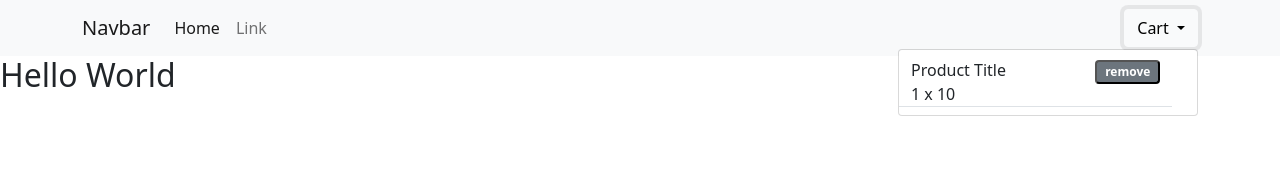
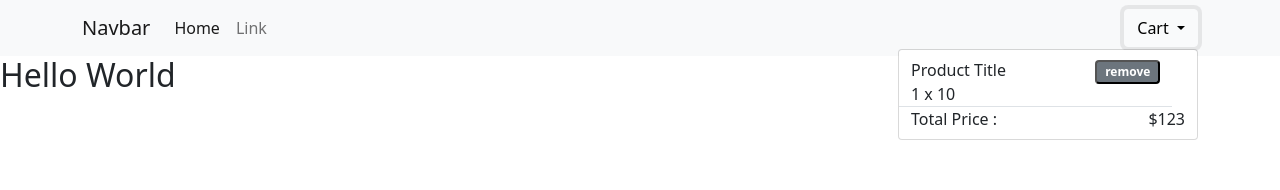
Before and after one commit to Abdul-aziz-shuvo/ecommerce-with-vuex, a Vue app: page / in a window 1280 px wide. Both pictures are taken after a click on the button "Cart". Shown: the top 190 px of the page. Built offline with nearby package versions, Linux system fonts and the light colour scheme.

Commit message:
cart-menu component

```diff
--- a/package.json
+++ b/package.json
@@ -8,6 +8,7 @@
     "lint": "vue-cli-service lint"
   },
   "dependencies": {
+    "@vue/cli": "^4.5.12",
     "bootstrap": "^5.0.0-alpha1",
     "core-js": "^3.6.5",
     "popper.js": "^1.16.1",
--- /dev/null
+++ b/src/components/header/cartMenu.vue
@@ -0,0 +1,31 @@
+<template>
+         <ul class="dropdown-menu" aria-labelledby="dropdownMenuButton1" style="right:0;left:auto;min-width:300px">
+           <div class="row m-0">
+             <div class="col-5 ml-2 border-bottom">
+               <p class="m-0">Product Title</p>
+               <p class="m-0">1 x 10 </p>
+             </div>
+
+              <div class="col-6 border-bottom" style="text-align:end">
+                <button type="" class="badge bg-secondary mr-2">remove</button>
+             </div>
+
+             <div class="col-6">
+               Total Price :
+             </div>
+
+              <div class="col-6" style="text-align:end">
+              $123
+             </div>
+           </div>
+
+        </ul>
+</template>
+<script>
+export default {
+
+}
+</script>
+<style lang="">
+
+</style>
--- a/src/components/header/header.vue
+++ b/src/components/header/header.vue
@@ -17,26 +17,15 @@
         </li>
       </ul>
     </div>
-
+      <!-- cart menu -->
       <div class="dropdown">
         <button class="btn btn-light dropdown-toggle" type="button" id="dropdownMenuButton1" data-bs-toggle="dropdown" aria-expanded="false">
            Cart
         </button>
-        <ul class="dropdown-menu" aria-labelledby="dropdownMenuButton1" style="right:0;left:auto;min-width:300px">
-
-           <div class="row m-0">
-             <div class="col-5 ml-2 border-bottom">
-               <p class="m-0">Product Title</p>
-               <p class="m-0">1 x 10 </p>
-             </div>
-
-              <div class="col-6 border-bottom" style="text-align:end">
-                <button type="" class="badge bg-secondary mr-2">remove</button>
-             </div>
-           </div>
-
-        </ul>
+         <!-- cart men component -->
+        <cart-menu />
       </div>
+      <!-- cart menu -->
 
   </div>
 </nav>
@@ -45,8 +34,13 @@
 </template>
 
 <script>
+
+import CartMenu from './cartMenu.vue'
     export default {
-        name: 'Nav'
+        name: 'Nav',
+        components:{
+          CartMenu
+        }
     }
 </script>
 
```
Also changed, not shown: 1 other file (tests, documents, lock files or other folders).
